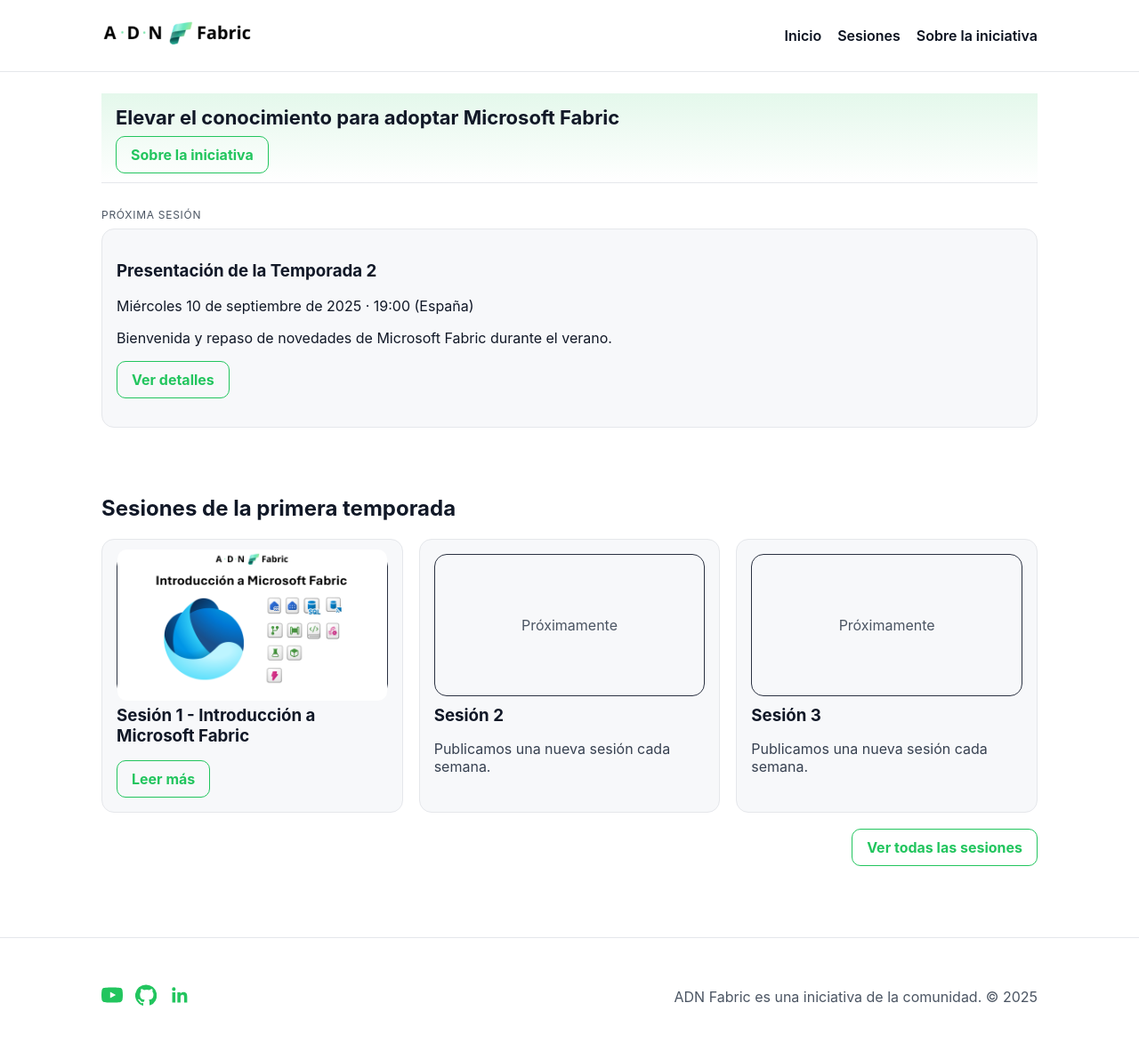
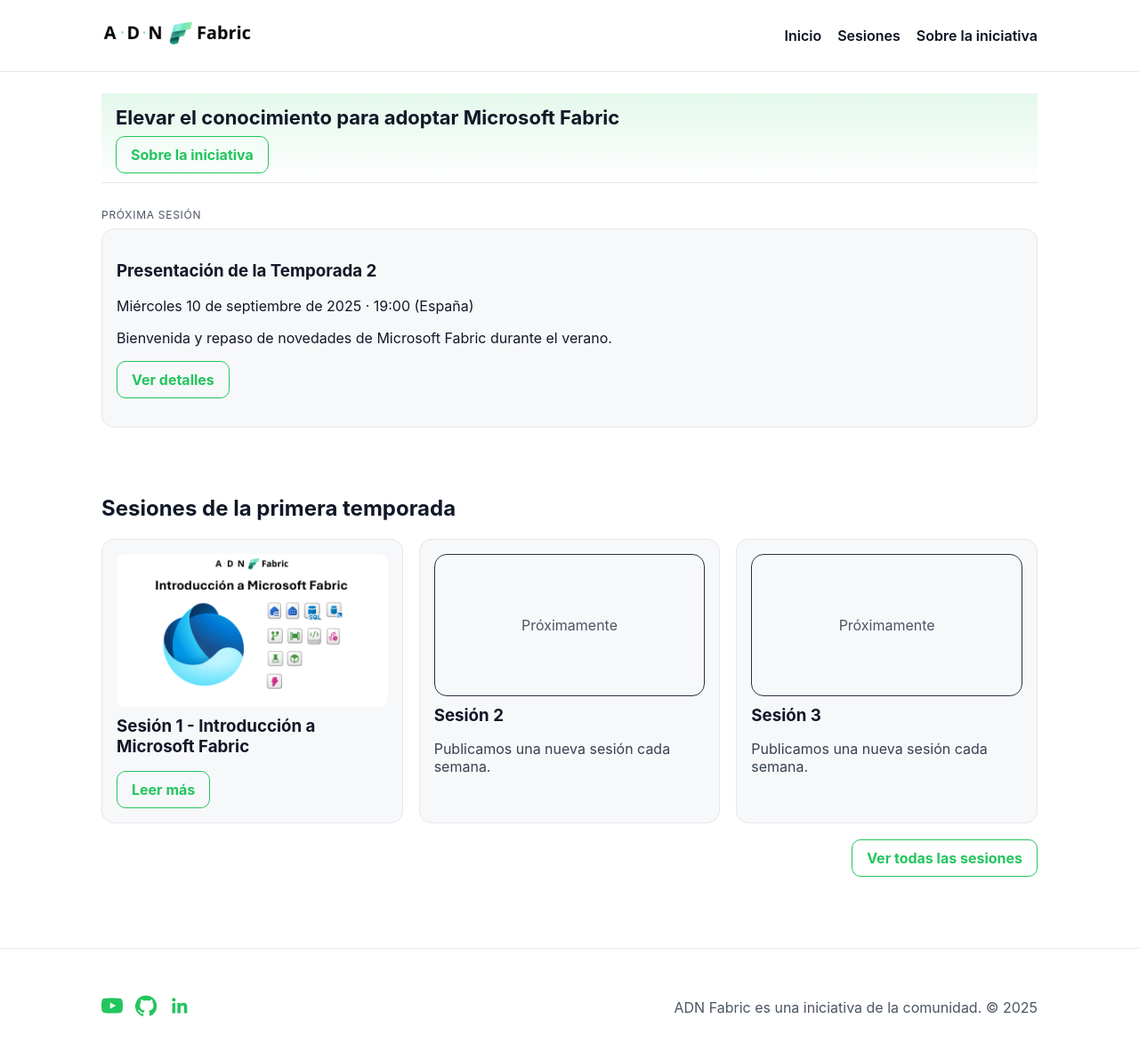
Before and after one commit to ADNFabric/ADNFabric, a Jekyll site: the page built from docs/index.md, in a window 1280 px wide and 1199 px high. Shown: the top 1182 px of the window at 89% size. Built offline with Jekyll 4.4.1, drawn with Linux system fonts in a browser that asks for light colours.

Commit message:
Sitio web

```diff
--- a/docs/index.md
+++ b/docs/index.md
@@ -15,7 +15,7 @@ layout: default
   <div class="card-grid">
     {% for s in published limit:3 %}
       <article class="card">
-        <div class="placeholder"><img src="{{ s.imageurl | relative_url }}"></div>
+        <img src="{{ s.imageurl | relative_url }}">
         <h3>{{ s.title }}</h3>
         <p><a class="btn" href="{{ s.url | relative_url }}">Leer más</a></p>
       </article>
```
Also changed, not shown: docs/listado-sesiones/index.md (+1 -1 lines).
